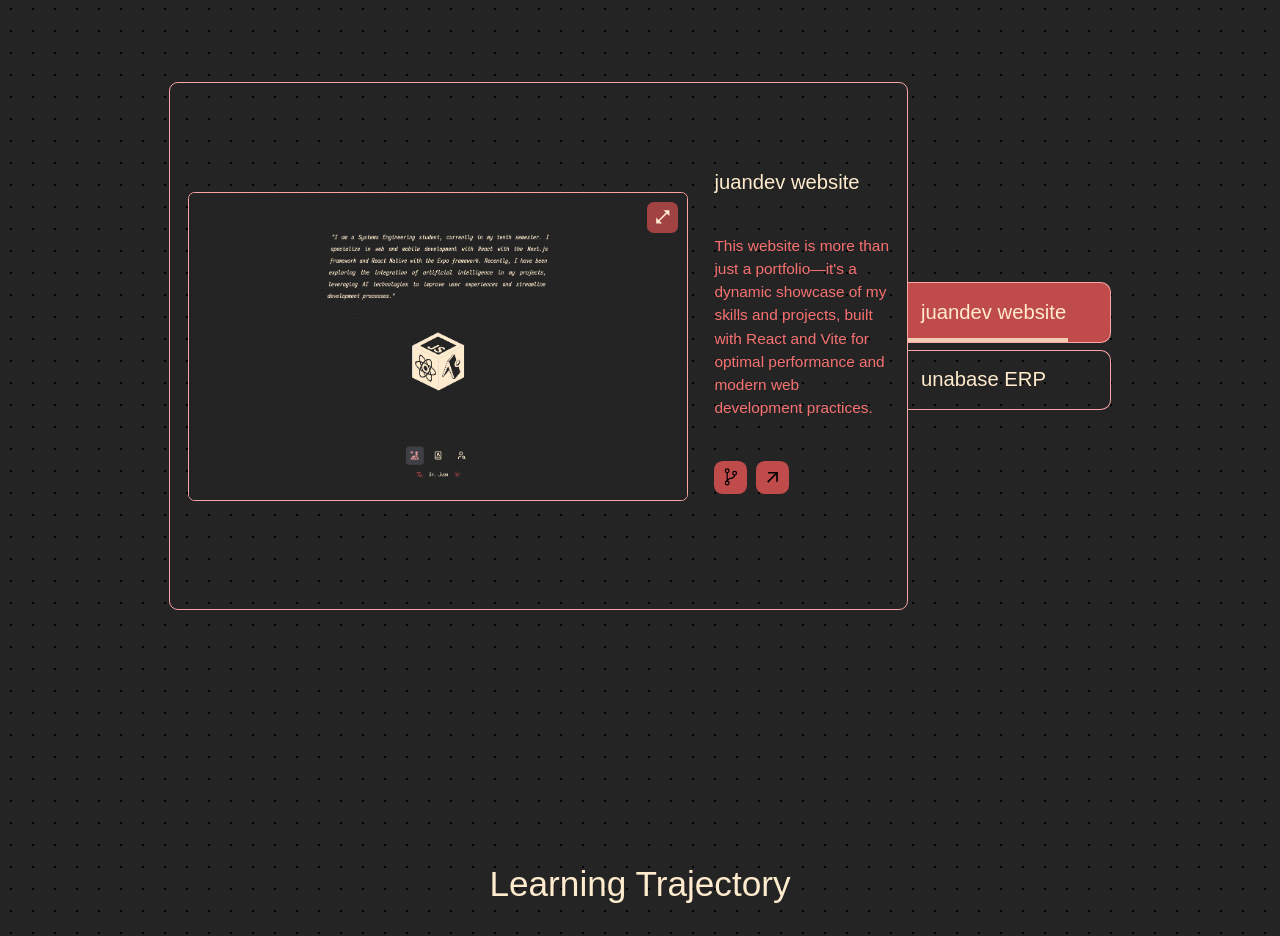
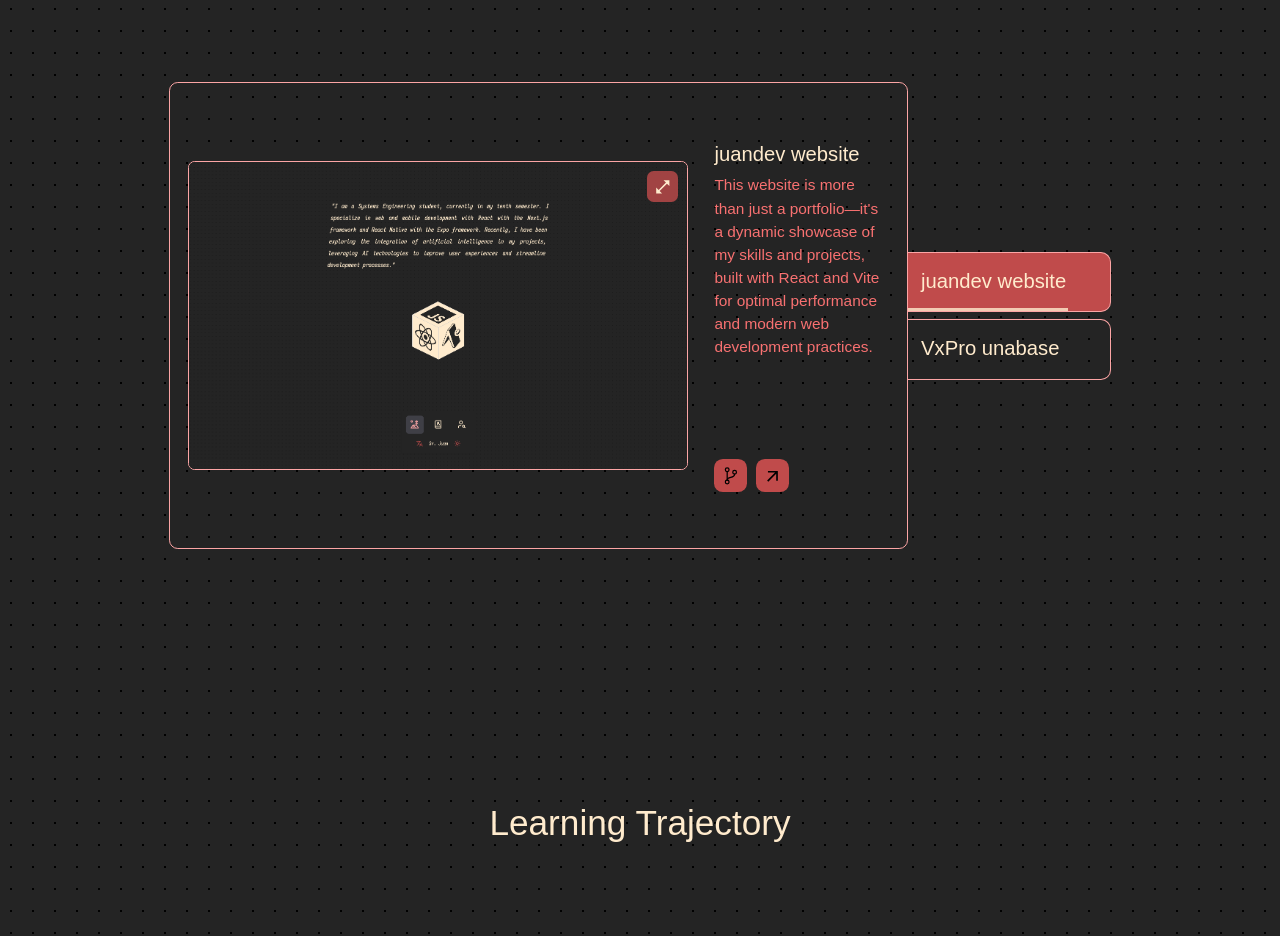
Before and after one commit to JuanPython1/juandev.is-a.dev, a React (Vite) app: page /#/ in a window 1280 px wide. Shown: the part 1080-2016 px from the top of the page. Built offline with nearby package versions, Linux system fonts and the light colour scheme; a web font is replaced by a local one.

Commit message:
style: :art: Rename unabase ERP to VxPro unabase and fix description scroll
Rename unabase ERP to VxPro unabase and fix description scroll

```diff
--- a/src/components/Container_Project_Recent/ContainerProject_Recent.jsx
+++ b/src/components/Container_Project_Recent/ContainerProject_Recent.jsx
@@ -101,7 +101,7 @@
         <>
         <div className="flex flex-col sm:flex-row justify-center items-center gap-0">
             {/* Recuadro del Proyecto */}
-            <div className="flex sm:flex-row flex-col justify-center gap-[1.5em] items-center sm:w-[42em] sm:h-[30em] w-full h-auto frame-red rounded-[0.5em] p-[1em]">
+            <div className="flex sm:flex-row flex-col justify-center gap-[1.5em] items-center sm:w-[42em] sm:h-[26.5em] w-full h-auto frame-red rounded-[0.5em] p-[1em]">
                 {/* Imagen del Proyecto con Transición */}
                 <div className="relative flex justify-center items-center sm:w-[35.625em] w-full aspect-[1.62] frame-red rounded-[0.375em] overflow-hidden">
                     <img
@@ -126,20 +126,20 @@
                 {/* Contenido del Proyecto */}
                 <div
                     className={cn(
-                        "flex flex-col justify-center gap-[1em] sm:gap-[3em] items-center sm:items-start sm:w-[12.5em] sm:h-auto w-full h-auto transition-opacity duration-300",
+                        "flex flex-col justify-center gap-[1em] sm:gap-0 items-center sm:items-start sm:w-[12.5em] sm:h-auto w-full h-auto transition-opacity duration-300",
                         fade ? "opacity-0" : "opacity-100"
                     )}
                 >
                     {/* Título */}
-                    <div className="flex flex-col justify-center items-center sm:items-start h-[3.125em]">
+                    <div className="flex flex-col justify-center items-center sm:items-start h-[3.125em] sm:h-auto sm:mb-[0.25em]">
                         <h2 className="font_juan_title_projects">{t(`projects.items.${activeProject.id}.title`)}</h2>
                     </div>
                     {/* Descripción */}
-                    <div className="flex flex-col justify-center items-center text-justify sm:text-start sm:items-center h-auto w-[80%] sm:w-full sm:h-[6.25em] mt-[0.5em] mb-[1em]">
+                    <div className="flex flex-col justify-start items-center text-justify sm:text-start sm:items-center h-auto w-[80%] sm:w-full sm:h-[15.75em] mt-0 mb-0 sm:mb-[0.5em] overflow-y-auto scrollbar-theme pr-[0.5em]">
                         <p className="text-red-400 dark:text-red-200 text-[0.875em]">{t(`projects.items.${activeProject.id}.description`)}</p>
                     </div>
                     {/* Botones */}
-                    <div className="flex flex-row gap-[0.5em] justify-center sm:justify-start items-last w-[11.25em] h-[4.375em] sm:w-full mt-[0.375em] sm:mt-[0.5em]">
+                    <div className="flex flex-row gap-[0.5em] justify-center sm:justify-start items-last w-[11.25em] h-[4.375em] sm:h-auto sm:w-full mt-[0.375em] sm:mt-0">
                         <ButtonProject url={activeProject.github}>
                             <IoGitBranchOutline size="1.125em" />
                         </ButtonProject>
--- a/src/i18n/locales/en/translation.json
+++ b/src/i18n/locales/en/translation.json
@@ -23,8 +23,8 @@
         "description": "This website is more than just a portfolio—it's a dynamic showcase of my skills and projects, built with React and Vite for optimal performance and modern web development practices."
       },
       "unabase": {
-        "title": "unabase ERP",
-        "description": "A business management platform that centralizes sales, purchases, expenses, accounting, and financial reporting in a single dashboard, helping businesses make real-time, data-driven decisions."
+        "title": "VxPro unabase",
+        "description": "A new version of the ERP business management platform that centralizes sales, purchases, expenses, accounting, and financial reporting in a single dashboard, helping businesses make real-time, data-driven decisions."
       }
     }
   },
--- a/src/i18n/locales/es/translation.json
+++ b/src/i18n/locales/es/translation.json
@@ -23,8 +23,8 @@
         "description": "Este sitio web es mucho más que un portafolio: es una muestra dinámica de mis habilidades y proyectos, construido con React y Vite para lograr un rendimiento óptimo y seguir las prácticas modernas de desarrollo web."
       },
       "unabase": {
-        "title": "unabase ERP",
-        "description": "Plataforma de gestión empresarial que centraliza ventas, compras, gastos, contabilidad y reportes financieros en un solo dashboard, ayudando a los negocios a tomar decisiones basadas en datos en tiempo real."
+        "title": "VxPro unabase",
+        "description": "Nueva versión de la plataforma ERP de gestión empresarial que centraliza ventas, compras, gastos, contabilidad y reportes financieros en un solo dashboard, ayudando a los negocios a tomar decisiones basadas en datos en tiempo real."
       }
     }
   },
--- a/src/index.css
+++ b/src/index.css
@@ -42,6 +42,32 @@
   /* Borde rojo de tarjeta (ContainerProject_Recent) */
   .frame-red {
     @apply border-[0.0625em] border-red-300 dark:border-red-200;
+  }
+
+  /* Scroll interno acorde al tema, en vez del scrollbar nativo del navegador
+     (descripción de ContainerProject_Recent) */
+  .scrollbar-theme {
+    scrollbar-width: thin;
+    scrollbar-color: theme('colors.red.300') transparent;
+  }
+  .dark .scrollbar-theme {
+    scrollbar-color: theme('colors.red.200') transparent;
+  }
+  .scrollbar-theme::-webkit-scrollbar {
+    width: 0.375em;
+  }
+  .scrollbar-theme::-webkit-scrollbar-track {
+    background: transparent;
+  }
+  .scrollbar-theme::-webkit-scrollbar-thumb {
+    background-color: theme('colors.red.300');
+    border-radius: 999px;
+  }
+  .dark .scrollbar-theme::-webkit-scrollbar-thumb {
+    background-color: theme('colors.red.200');
+  }
+  .scrollbar-theme::-webkit-scrollbar-thumb:hover {
+    background-color: theme('colors.red.400');
   }
 
   /* Wrapper de secciones (start.jsx) — combinar con la clase animationBlurIn */
```
